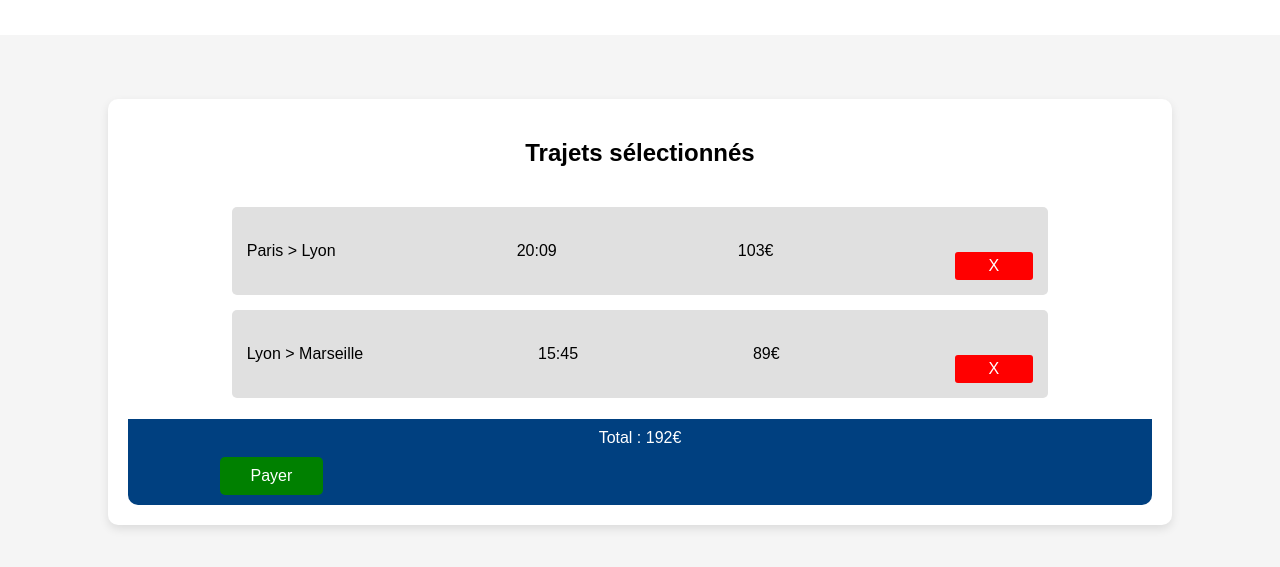
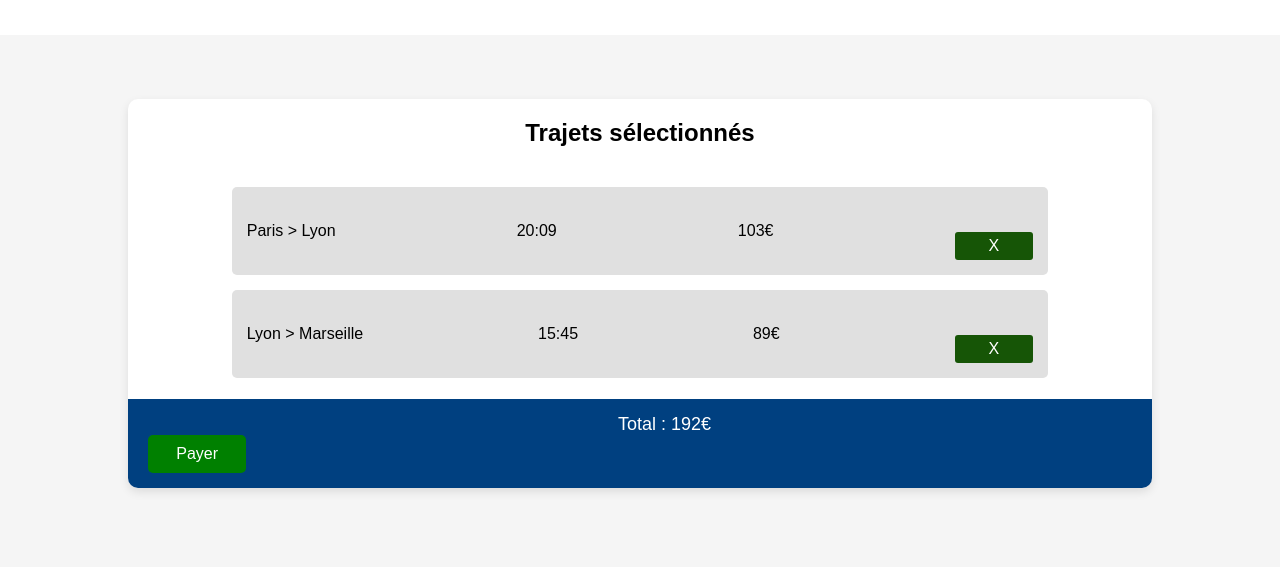
Before and after one commit to Ginny-Siix/tickethack, a plain HTML site: page frontend/pages/cart.html in a window 1280 px wide. Shown: the part 77-644 px from the top of the page. Drawn offline with Linux system fonts and the light colour scheme.

Commit message:
front cart-total de la page panier

```diff
--- a/frontend/styles/cart.css
+++ b/frontend/styles/cart.css
@@ -7,12 +7,12 @@ body {
     background-color: white;
     width: 80%;
     margin: 5% auto 0;
-    padding: 20px;
+    padding: 0 0;
     box-shadow: 0px 4px 10px rgba(0, 0, 0, 0.1);
     border-radius: 10px;
     text-align: center;
     display: flex;
-    flex-direction: column; /* Organiser les éléments en colonne */
+    flex-direction: column; /* La cart est en colonne */
   }
 
   .cart-container {
@@ -34,7 +34,7 @@ body {
   }
 
   .remove-button {
-    background-color: red;
+    background-color: rgb(22, 85, 6);
     color: white;
     border: none;
     padding: 5px 10px;
@@ -45,22 +45,23 @@ body {
     text-align: center;
   }
 
+  /* Mise à jour de cart-total pour qu'il soit en ligne */
   .cart-total {
     background-color: #004080;
     color: white;
     border-radius: 0 0 10px 10px;
-    width: 100%; /* Étendre la largeur du total pour correspondre à .cart */
+    width: 100%;
     display: flex;
-    flex-direction: row;
-    justify-content: space-between;
-    align-items: center;
+    justify-content: space-between; /* Séparer le texte et le bouton */
+    align-items: center; /* Centrage vertical */
+    padding: 15px 20px;
+    box-sizing: border-box;
   }
 
   .cart-total p {
-    margin: 1% 9%;
+    margin: 0 0% 0 5%;
+    font-size: 18px;
   }
-
-
 
   .pay-button {
     background-color: green;
@@ -70,6 +71,6 @@ body {
     font-size: 16px;
     cursor: pointer;
     border-radius: 5px;
-    margin: 1% 9%;
+    margin: 0 5% 0 0;
     width: 10%;
   }
```
